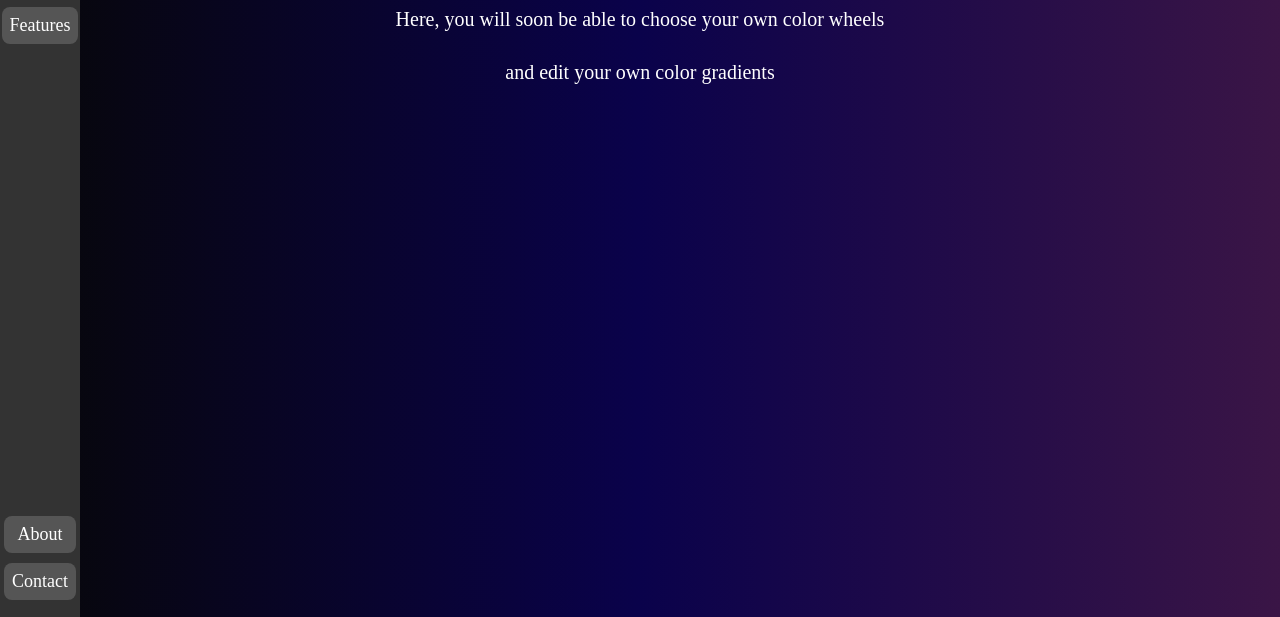
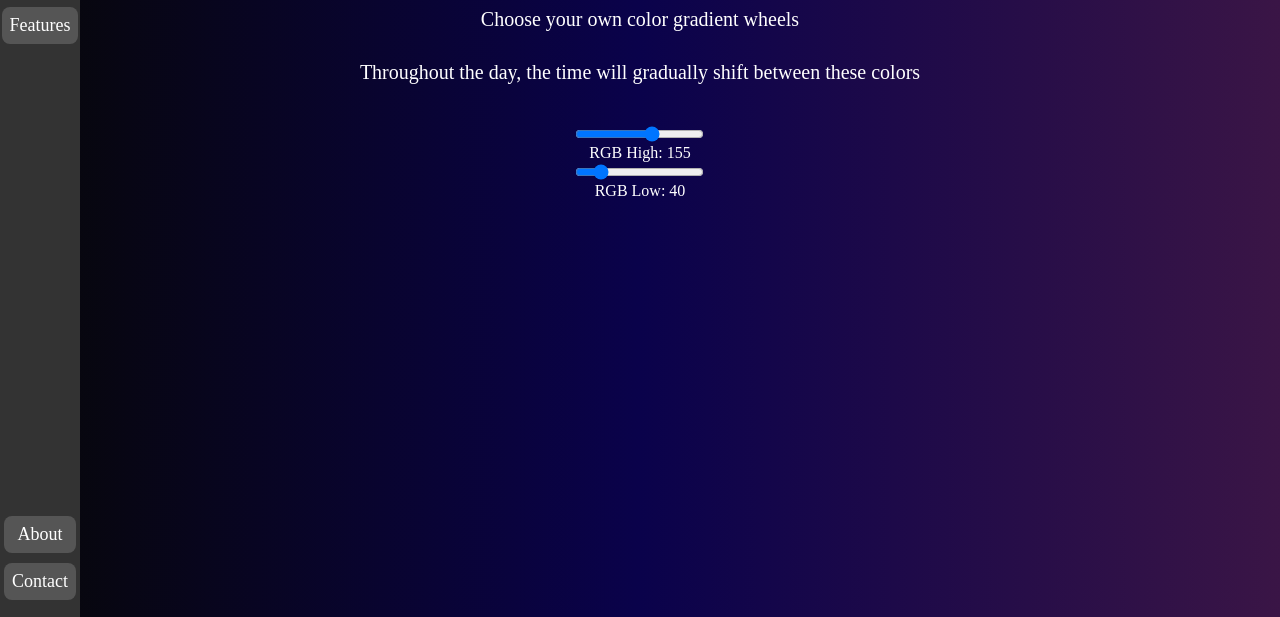
Before and after one commit to jeremyjacob101/colur, a plain HTML site: page index.html in a window 1280 px wide. Both pictures are taken after a click on the element "Features". Shown: the part 183-800 px from the top of the page. Drawn offline with Linux system fonts and the light colour scheme.

Commit message:
Update index.html
added to main html the necessary for user input in features tab for rgb high to low sliders

```diff
--- a/index.html
+++ b/index.html
@@ -443,6 +443,10 @@
             left: 100%;
             z-index: 1;
         }
+
+        .slider-label {
+            color: white;
+        }
     </style>
 </head>
 
@@ -508,8 +512,8 @@
         </div>
         <div class="features-section">
             <h1>Colur</h1>
-            <p>Here, you will soon be able to choose your own color wheels</p>
-            <p>and edit your own color gradients</p>
+            <p>Choose your own color gradient wheels</p>
+            <p>Throughout the day, the time will gradually shift between these colors</p>
             </p>
         </div>
     <script src="./colorList.js"></script>
@@ -519,6 +523,8 @@
             const rgbValueElement = document.getElementById('rgb-value');
             const hexValueElement = document.getElementById('hex-value');
             const nameValueElement = document.getElementById('name-value');
+
+            firstTimeCounter = 0;
 
             let currentColor = [255, 255, 255];
             let lastColorChangeTime = new Date();
@@ -639,6 +645,69 @@
                 document.querySelector('.features-section').style.display = 'flex';
             }
 
+            const rgbHighSlider = document.createElement('input');
+            rgbHighSlider.type = 'range';
+            rgbHighSlider.min = 0;
+            rgbHighSlider.max = 255;
+            rgbHighSlider.value = 155;
+            rgbHighSlider.classList.add('slider');
+            rgbHighSlider.id = 'rgbHighSlider';
+            const rgbLowSlider = document.createElement('input');
+            rgbLowSlider.type = 'range';
+            rgbLowSlider.min = 0;
+            rgbLowSlider.max = 255;
+            rgbLowSlider.value = 40;
+            rgbLowSlider.classList.add('slider');
+            rgbLowSlider.id = 'rgbLowSlider';
+            const rgbHighLabel = document.createElement('span');
+            const rgbLowLabel = document.createElement('span');
+
+            function createRGBSliders() {
+                if (firstTimeCounter == 0) {
+                    // Create and display RGB sliders
+                    const featuresSection = document.querySelector('.features-section');
+
+                    // Create RGB High slider
+                    featuresSection.appendChild(rgbHighSlider);
+                    rgbHighLabel.classList.add('slider-label');
+                    featuresSection.appendChild(rgbHighLabel);
+
+                    // Event listener for RGB High slider
+                    rgbHighSlider.addEventListener('input', function () {
+                        rgbHighLabel.textContent = `RGB High: ${this.value}`;
+                    });
+
+                    // Create RGB Low slider
+                    featuresSection.appendChild(rgbLowSlider);
+                    rgbLowLabel.classList.add('slider-label');
+                    featuresSection.appendChild(rgbLowLabel);
+
+                    // Event listener for RGB Low slider
+                    rgbLowSlider.addEventListener('input', function () {
+                        rgbLowLabel.textContent = `RGB Low: ${this.value}`;
+                    });
+
+                    rgbHighLabel.textContent = `RGB High: ${rgbHighSlider.value}`;
+                    rgbLowLabel.textContent = `RGB Low: ${rgbLowSlider.value}`;
+
+                    firstTimeCounter = 1;
+                }
+                else {
+                    // Event listener for RGB High slider
+                    rgbHighSlider.addEventListener('input', function () {
+                        rgbHighLabel.textContent = `RGB High: ${this.value}`;
+                    });
+
+                    // Event listener for RGB Low slider
+                    rgbLowSlider.addEventListener('input', function () {
+                        rgbLowLabel.textContent = `RGB Low: ${this.value}`;
+                    });
+
+                    // Initialize labels with default values
+                    rgbHighLabel.textContent = `RGB High: ${rgbHighSlider.value}`;
+                    rgbLowLabel.textContent = `RGB Low: ${rgbLowSlider.value}`;
+                }
+            }
 
             function goToHome() {
                 document.querySelector('.top-content').style.display = 'flex';
@@ -653,11 +722,15 @@
             }
 
             setInterval(changeColor, 50); // Change every .05 second
-            setInterval(updateClock, 50); // Change every .05 second
-            setInterval(updateColorChangeTimer, 50); // Change every .05 second
-            setInterval(setAnalogClock, 50); // Change every .05 second
+            setInterval(updateClock, 50);
+            setInterval(updateColorChangeTimer, 50);
+            setInterval(setAnalogClock, 50);
+            createRGBSliders();
+            setInterval(createRGBSliders, 50);
             setAnalogClock();
             updateClock();
         </script>
+        </main>
 </body>
+
 </html>
```
